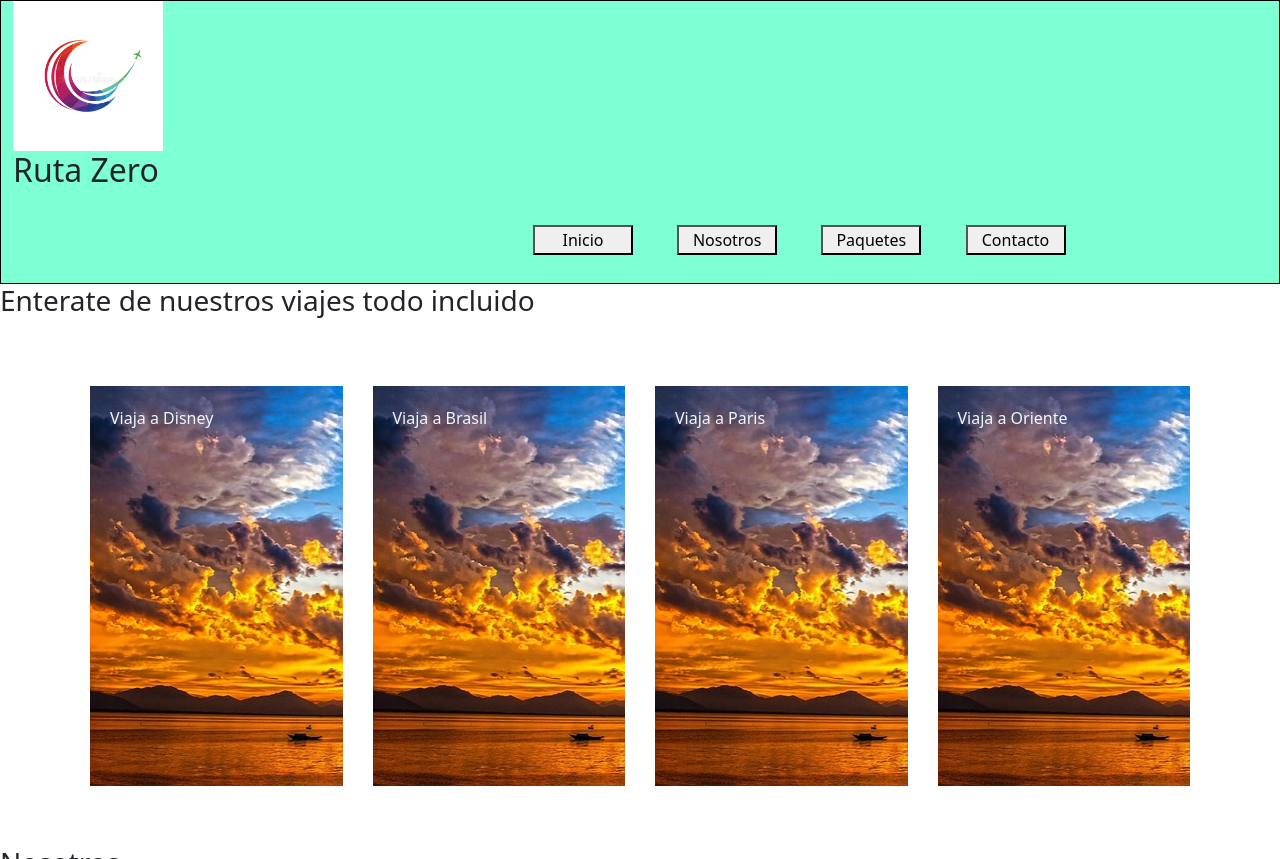
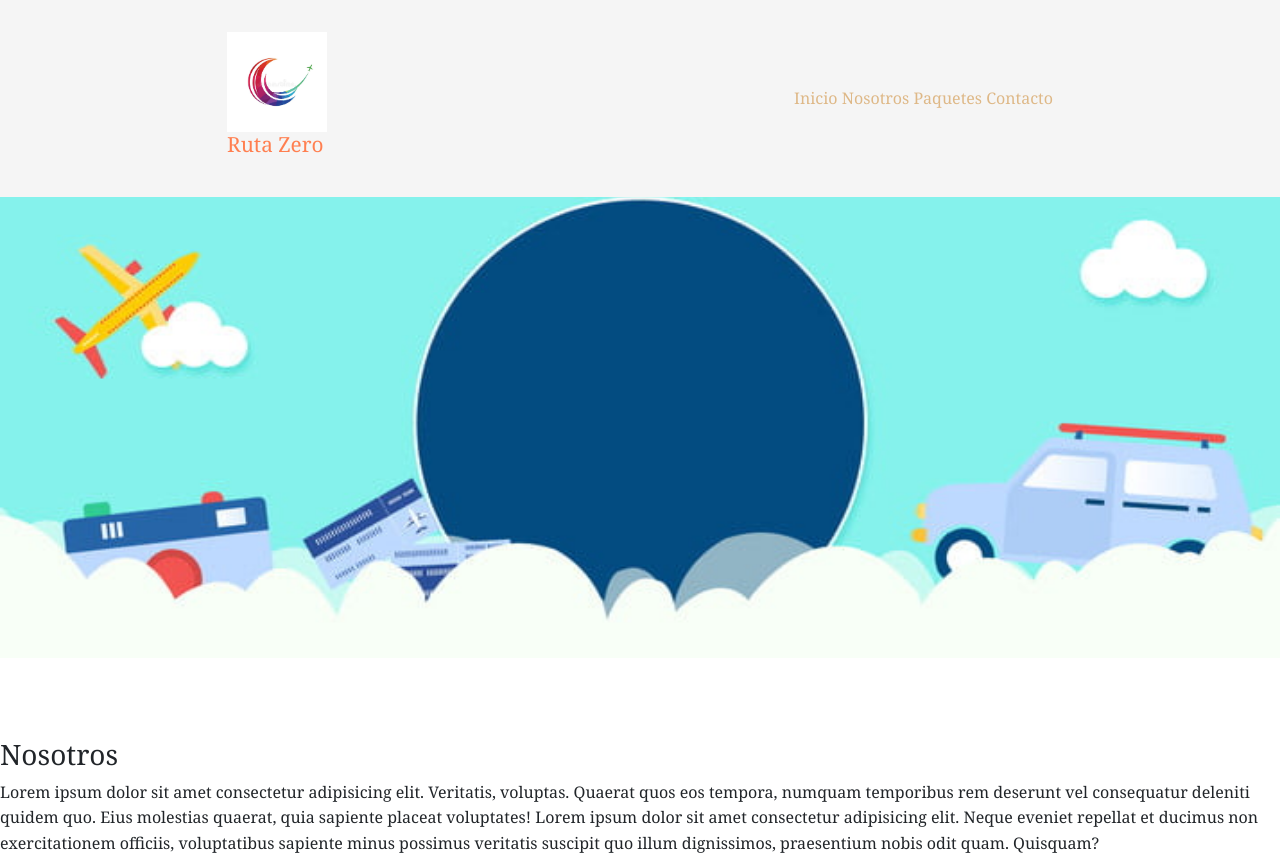
Before and after one commit to JLShepard/TPargprograma, a plain HTML site: page Proyecto Grupal/index.html in a window 1280 px wide. Shown: the top 859 px of the page. Drawn offline with nearby package versions, Linux system fonts and the light colour scheme.

Commit message:
fixed header
header flotante
modificacion de barra de menú
inserto imagen superior

```diff
--- a/Proyecto Grupal/index.html
+++ b/Proyecto Grupal/index.html
@@ -12,59 +12,60 @@
 </head>
 
 <body>
-    <header>
-        <div class="container-fluid">
-            <nav class="logo">
-                <img src="logo.png" alt="img">
-                <h2>Ruta Zero</h2>
+    <header class="header">
+        <div class="container logo-nav-container">
+            <div>
+                <img src="logo.png" alt="img" class="logo">
+                <h1>Ruta Zero</h1>
+            </div>
+            <nav class="navbar">
+                <ul>
+                    <il><a href="#">Inicio</a></il>
+                    <il><a href="#nos">Nosotros</a></il>
+                    <il><a href="#paq">Paquetes</a></il>
+                    <il><a href="#contact">Contacto</a></il>
+                </ul>
             </nav>
-            <nav class="navbar">
-                <div class="nave">
-                    <button class="boton"><a href="#">Inicio</a> </button>
-                    <button class="boton"><a href="#nos">Nosotros</a></button>
-                    <button class="boton"><a href="#paq">Paquetes</a></button>
-                    <button class="boton"><a href="#Contac">Contacto</a></button>
-                </div>
-            </nav>
-
         </div>
     </header>
 
-    <section">
-        <nav>
-        <h3 id="paq">Enterate de nuestros viajes todo incluido</h3>
-        <nav>
-            <div class="cajas">
-                <div id="disney">Viaja a Disney</div>
-                <div id="brasil">Viaja a Brasil</div>
-                <div id="paris">Viaja a Paris</div>
-                <div id="oriente">Viaja a Oriente</div>
-            </div>
-    </nav>
-    </section>
+    <img src="./Top image.jpg" alt="Top Image" class="top-image">
 
-    <section>
-        <h3 id="nos">Nosotros</h3>
-        <div>
-            <p>Lorem ipsum dolor sit amet consectetur adipisicing elit. Veritatis, voluptas. Quaerat quos eos tempora,
+    <main class="main">
+        <section>
+            <div>
+                <h3 id="nos">Nosotros</h3>
+                    <p>Lorem ipsum dolor sit amet consectetur adipisicing elit. Veritatis, voluptas. Quaerat quos eos tempora,
                 numquam temporibus rem deserunt vel consequatur deleniti quidem quo. Eius molestias quaerat, quia
                 sapiente placeat voluptates!
                 Lorem ipsum dolor sit amet consectetur adipisicing elit. Neque eveniet repellat et ducimus non
                 exercitationem officiis, voluptatibus sapiente minus possimus veritatis suscipit quo illum dignissimos,
                 praesentium nobis odit quam. Quisquam?
-            </p>
-        </div>
-    </section>
-
-
-
-
-
-    </div>
+                    </p>
+            </div>
+        </section>
+        <section>
+            <nav>
+                <h3 id="paq">Enterate de nuestros viajes todo incluido</h3>
+            <nav>
+                <div class="cajas">
+                    <div id="disney">Viaja a Disney</div>
+                    <div id="brasil">Viaja a Brasil</div>
+                    <div id="paris">Viaja a Paris</div>
+                    <div id="oriente">Viaja a Oriente</div>
+                </div>
+            </nav>
+        </section>
+    </main>
 
     <footer class="pie">
-        <h1>hola</h1>
-
+        <div>
+            <img src="logo.png" alt="img" class="logo-bajo">
+            <h1>Ruta Zero</h1>
+        </div>
+        <div class="container">
+            <p>Página diseñada por @Grupo12</p>
+        </div>
     </footer>
 </body>
 
--- a/Proyecto Grupal/style.css
+++ b/Proyecto Grupal/style.css
@@ -1,31 +1,28 @@
-header {
-    border: 1px solid black;
-    background-color: aquamarine;
-
-
+.container {
+    width: 85%;
+    max-width: 850px;
+    margin: 0 auto;
 }
 
 img {
-    width: 150px;
-
-}
-
-button {
-    margin: 20px;
     width: 100px;
 }
 
-a {
+/*a {
     text-decoration: none;
     color: black;
-}
+}*/
 
 .nave {
     margin-left: 500px;
 }
 
 .pie {
-    border: 1px solid black;
+    background-color: whitesmoke;
+    border: 1px solid;
+    padding: 4rem 0;
+    text-align: center ;
+    margin-top: 6rem;
 }
 
 /*.box {
@@ -84,3 +81,76 @@ a {
     padding: 20px;
     margin-right: 30px;
 }
+
+body {
+    font-family: Georgia, 'Times New Roman', Times, serif;
+    color: #333
+    font-size: 1.2rem;
+    line-height: 1.6em;
+    margin: 0;
+    padding-top: 12rem;
+}
+
+.header {
+    background-color:whitesmoke;
+    color: coral;
+    padding: 2rem 0;
+    position:fixed;
+    left:0;
+    top:0;
+    right:0;
+}
+
+    .header a {
+        color:burlywood;
+        text-decoration: none;
+    }
+
+.logo-nav-container {
+    display: flex;
+    justify-content: space-between;
+    align-items: : center;
+}
+
+h1 {
+    align-self: center;
+    font-size: 1.3em;
+}
+
+.navbar {
+    display:flex;
+    flex-flow: row wrap;
+    justify-content: flex-end;
+    list-style: none;
+    margin: 0;
+}
+
+.navbar ul {
+    margin: 0;
+    padding: 0;
+    list-style: none;
+}
+    .navbar ul li {
+        display: inline-block;
+    }
+        .navbar ul li a {
+            display: block;
+            padding: 0.5rem 1rem;
+            transition: all 0.4s linear;
+            border-radius: 5px;
+        }
+            .navbar ul li a:hover {
+                background: grey;
+            }
+
+.logo {
+    align-self: center;
+}
+
+.main {
+    padding-top: 5rem;
+}
+
+.top-image {
+    width:100%;
+}
```
Also changed, not shown: Proyecto Grupal/Top image.jpg (added). Lines whose indentation alone changed are shown as unchanged.
